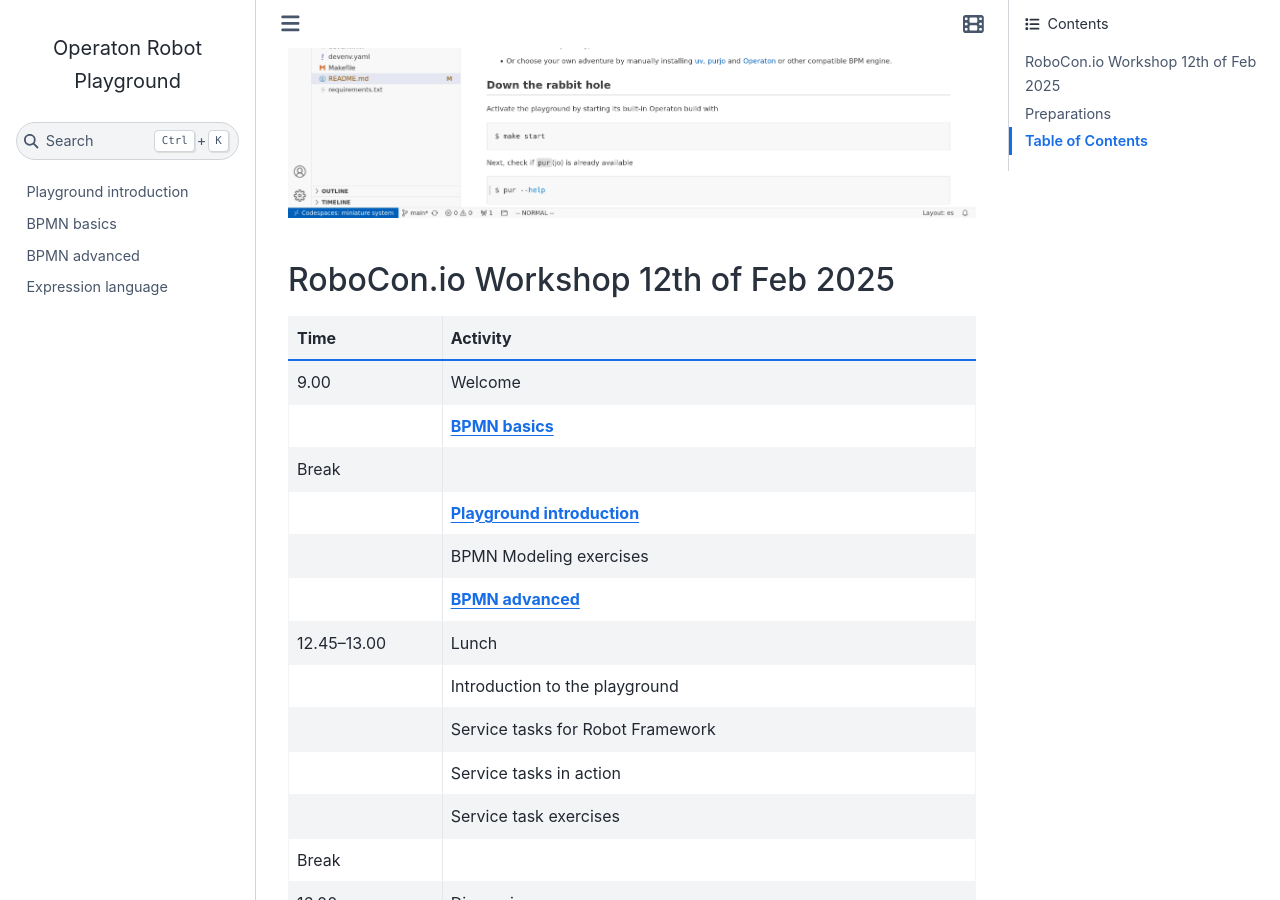
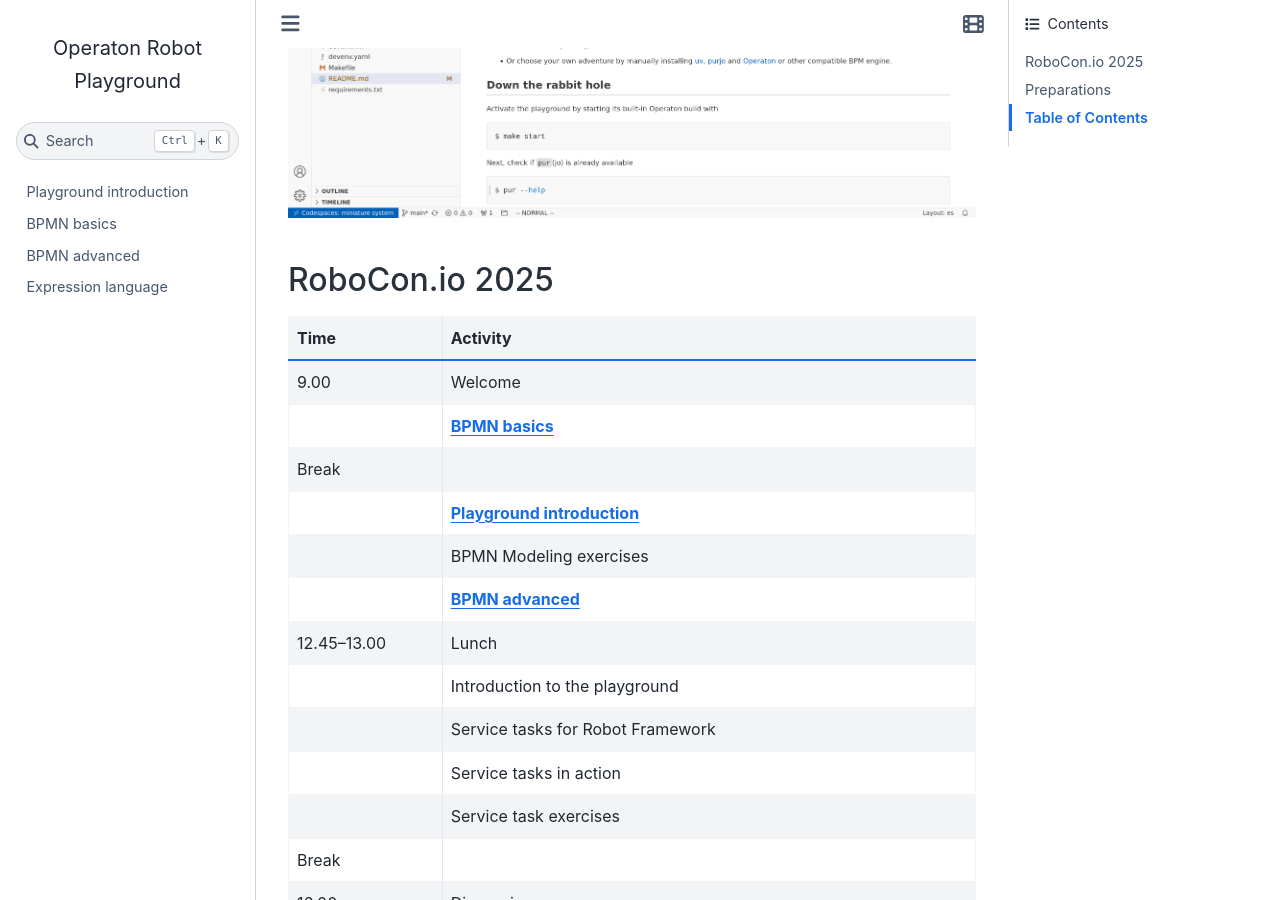
Before and after one commit to datakurre/operaton-robot-playground, a Sphinx documentation site: the page built from docs/index.md, in a window 1280 px wide and 900 px high, scrolled down 517 px. Built offline with Sphinx 7.4.7 and the Sphinx Book theme 1.1.4, drawn with Linux system fonts in a browser that asks for light colours; a script that is not in the unit is left out.

Commit message:
Update index

```diff
--- a/docs/index.md
+++ b/docs/index.md
@@ -11,7 +11,7 @@ This documentation accompanies a playground, which you can open in [GitHub Codes
 ![Screenshot of GitHub Codespaces](./README.png)
 
 
-## RoboCon.io Workshop 12th of Feb 2025
+## RoboCon.io 2025
 
 | Time          | Activity                              |
 |---------------|---------------------------------------|
```
